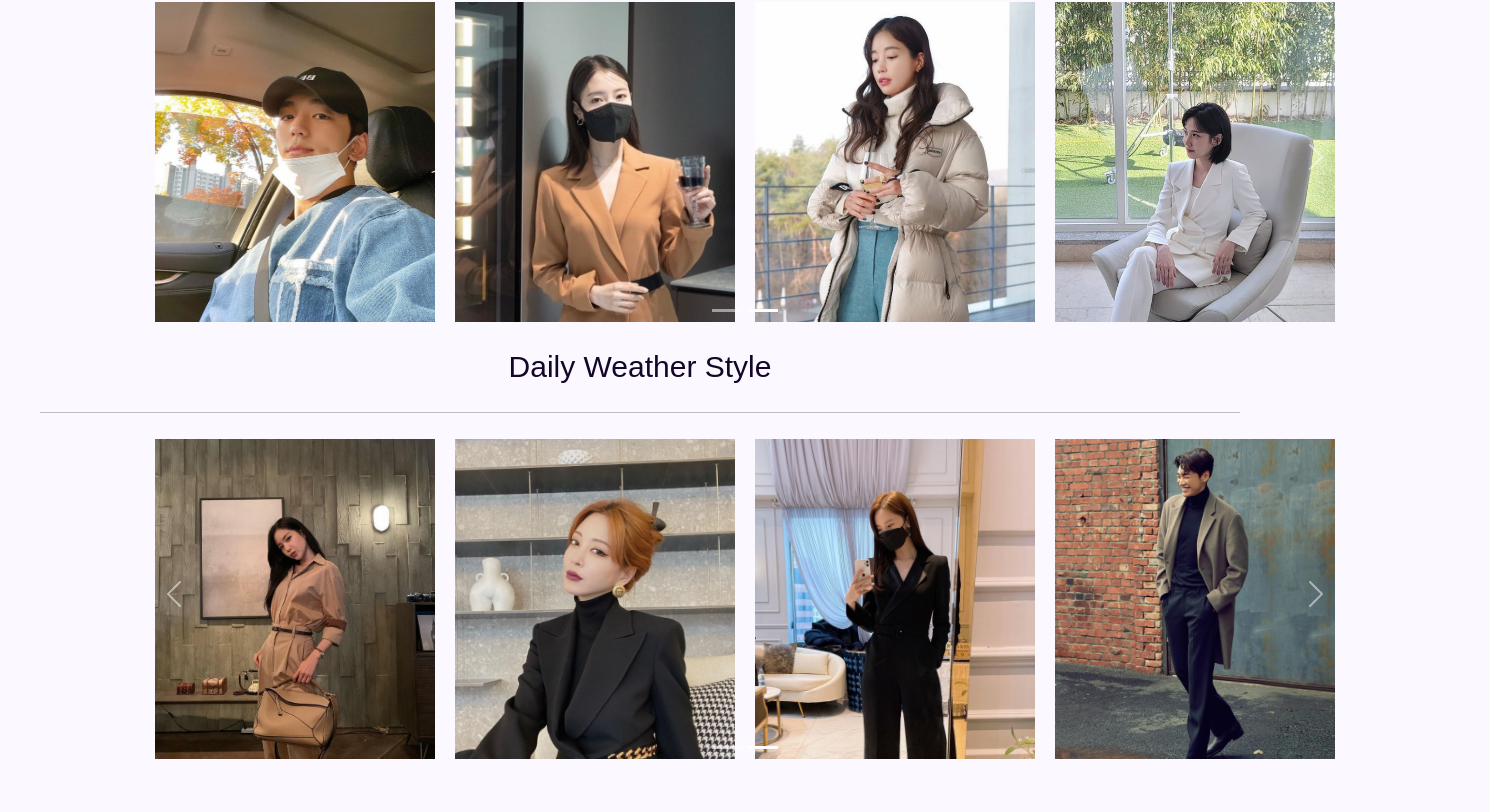
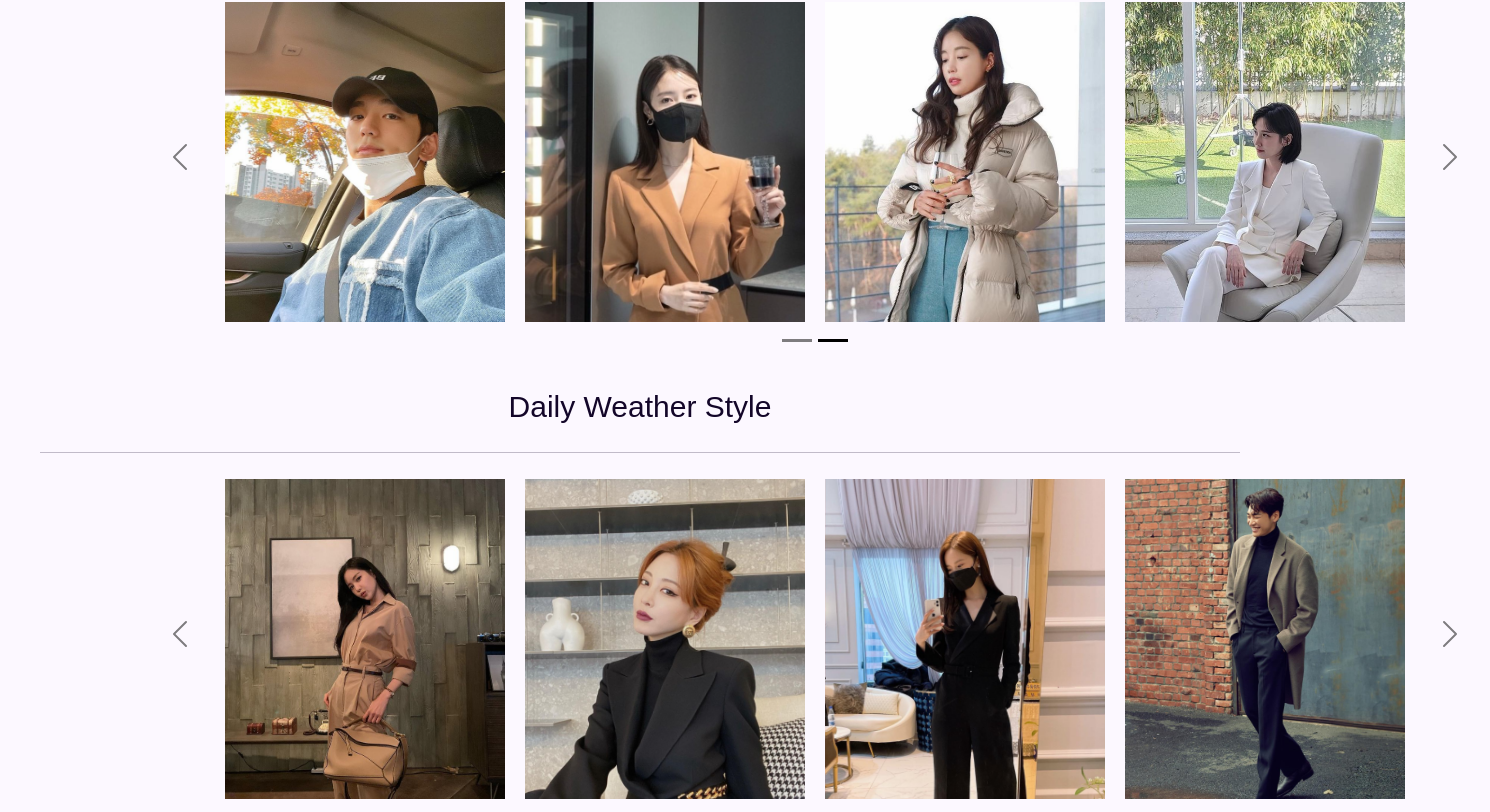
Before and after one commit to silbioa480/Daily-Coorder, a React (Create React App) app: page / in a window 1280 px wide. Shown: the part 507-1319 px from the top of the page, 1490 px wide, since content can reach past the window. Before the commit the page ends 1266 px from the top, so only its background shows below. Built offline with nearby package versions, Linux system fonts and the light colour scheme.

Commit message:
carouel color and x,y

```diff
--- a/src/components/main/MainWeather.tsx
+++ b/src/components/main/MainWeather.tsx
@@ -26,6 +26,7 @@ function MainWeather() {
         <>
             <div className="mainfollow-text">Daily Weather Style</div>
             <hr className="Line"></hr>
+            <div className="wth">
             <Carousel fade className="feedcar" style={{width: '1250px'}}>
 
                 <Carousel.Item>
@@ -192,7 +193,7 @@ function MainWeather() {
 
                 </Carousel.Item>
             </Carousel>
-
+            </div>
         </>
     );
 }
--- a/src/components/main/Mainfollow.tsx
+++ b/src/components/main/Mainfollow.tsx
@@ -26,6 +26,7 @@ function Mainfollow() {
       <>
           <div className="mainfollow-text">New Followrs Feed</div>
           <hr className="Line"></hr>
+          <div className="feed">
               <Carousel fade className="feedcar" style={{width: '1250px'}}>
 
                   <Carousel.Item>
@@ -193,7 +194,7 @@ function Mainfollow() {
 
                   </Carousel.Item>
               </Carousel>
-
+          </div>
       </>
   );
 }
--- a/src/css/main/Banner.css
+++ b/src/css/main/Banner.css
@@ -1,6 +1,6 @@
 .BannerCar {
     width: 1000px;
-    margin-left: 200px;
+    margin-left: 280px;
     margin-bottom:10px
 
 }
--- a/src/css/main/MainNewFollow.css
+++ b/src/css/main/MainNewFollow.css
@@ -1,3 +1,9 @@
+/*.feed {*/
+/*    width: 1250px;*/
+/*    background-color: rgba(9, 88, 167, 1);*/
+
+/*}*/
+
 .mainfollow-text {
     font-size:30px;
     text-align:center;
@@ -5,7 +11,7 @@
     margin-bottom:30px;
 }
 
-hr>Line {
+hr>.Line {
     text-align:center;
     width:80%;
 }
@@ -32,8 +38,11 @@ hr>Line {
 }
 
 /*.folpic:hover ::after { opacity: 0.5; }*/
-.folpic:hover .d-block {transform: scale(1.07); }
-.folpic:hover .d-block { filter:brightness(35%);}
+.folpic:hover .d-block {
+    transform: scale(1.07);
+    filter:brightness(35%);
+
+}
 .folpic:hover .group_icon {transform: translateY(0); opacity: 1; }
 .folpic:hover .group_txt {transform: translateY(0); opacity: 1;}
 
@@ -47,10 +56,10 @@ hr>Line {
 
 .like_logoA,
 .follow_logoA {
-    height:50px;
+    height:35px;
 }
 .group_icon {
-    width: 23%;
+    width: 22%;
     height: 100px;
     position: absolute;
     top: 10px;
@@ -111,7 +120,7 @@ hr>Line {
 .like_logoW {
     width: 17px;
     float:right;
-    margin: 15px;
+    margin: 5px;
     cursor: pointer;
     z-index: 3;
 }
@@ -119,7 +128,7 @@ hr>Line {
 .follow_logoW {
     width: 20px;
     float:right;
-    margin: 15px;
+    margin: 5px;
     cursor: pointer;
     z-index: 3;
 }
@@ -142,17 +151,26 @@ hr>Line {
 }
 
 .feedcar>.carousel-indicators {
-    margin-bottom: 0;
+    margin-bottom: -30px;
+    filter: invert(100%);
 }
 
 .feedcar>.carousel-control-next {
-    margin-right: -40px;
+    margin-right: -50px;
+    filter: invert(100%);
+    width: 80px;
 }
 
 .feedcar>.carousel-control-prev {
-    margin-left: -40px;
+    margin-left: -50px;
+    filter: invert(100%);
+    width: 80px;
 }
 
+.feedcar {
+    margin-bottom: 70px;
+    margin-left: 150px;
+}
 
 /** {*/
 /*    background-color: black;*/
--- a/src/css/main/MainWeather.css
+++ b/src/css/main/MainWeather.css
@@ -1,3 +1,8 @@
+/*.wth {*/
+/*    width: 100%;*/
+/*    background-color: rgba(245, 206, 33, 1);*/
+/*}*/
+
 .mainfollow-text {
     font-size:30px;
     text-align:center;
@@ -5,7 +10,7 @@
     margin-bottom:30px;
 }
 
-hr>Line {
+hr>.Line {
     text-align:center;
     width:80%;
 }
@@ -32,8 +37,11 @@ hr>Line {
 }
 
 /*.folpic:hover ::after { opacity: 0.5; }*/
-.folpic:hover .d-block {transform: scale(1.07); }
-.folpic:hover .d-block { filter:brightness(35%);}
+.folpic:hover .d-block {
+    transform: scale(1.07);
+    filter:brightness(35%);
+
+}
 .folpic:hover .group_icon {transform: translateY(0); opacity: 1; }
 .folpic:hover .group_txt {transform: translateY(0); opacity: 1;}
 
@@ -47,10 +55,10 @@ hr>Line {
 
 .like_logoA,
 .follow_logoA {
-    height:50px;
+    height:35px;
 }
 .group_icon {
-    width: 23%;
+    width: 22%;
     height: 100px;
     position: absolute;
     top: 10px;
@@ -111,7 +119,7 @@ hr>Line {
 .like_logoW {
     width: 17px;
     float:right;
-    margin: 15px;
+    margin: 5px;
     cursor: pointer;
     z-index: 3;
 }
@@ -119,7 +127,7 @@ hr>Line {
 .follow_logoW {
     width: 20px;
     float:right;
-    margin: 15px;
+    margin: 5px;
     cursor: pointer;
     z-index: 3;
 }
@@ -142,17 +150,26 @@ hr>Line {
 }
 
 .feedcar>.carousel-indicators {
-    margin-bottom: 0;
+    margin-bottom: -30px;
+    filter: invert(100%);
 }
 
 .feedcar>.carousel-control-next {
-    margin-right: -40px;
+    margin-right: -50px;
+    filter: invert(100%);
+    width: 80px;
 }
 
 .feedcar>.carousel-control-prev {
-    margin-left: -40px;
+    margin-left: -50px;
+    filter: invert(100%);
+    width: 80px;
 }
 
+.feedcar {
+    margin-bottom: 70px;
+    margin-left: 150px;
+}
 
 /** {*/
 /*    background-color: black;*/
```
Also changed, not shown: src/img/main/mainfol2.png.
